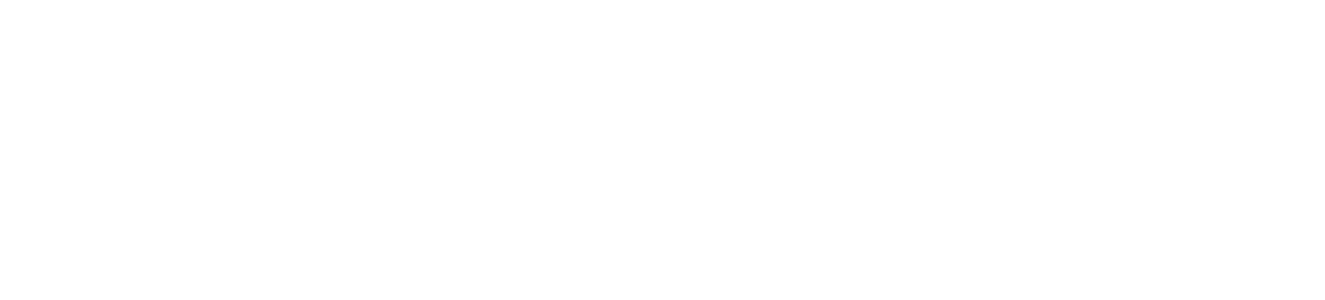
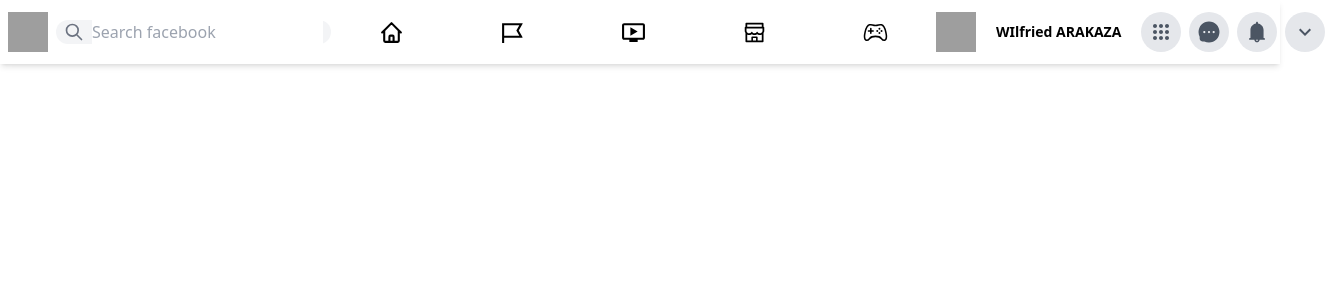
Before and after one commit to wilfriedpapt89/facebook-clone, a Next.js app in the folder frontend/: page / in a window 1280 px wide. Shown: the top 300 px of the page, 1325 px wide, since content can reach past the window. Built offline with nearby package versions, Linux system fonts and the light colour scheme; grey boxes are pictures that could not be loaded.

Commit message:
Header done

```diff
--- /dev/null
+++ b/frontend/components/Header.js
@@ -0,0 +1,77 @@
+import Image from 'next/image'
+import {HiOutlineSearch,HiOutlineHome} from "react-icons/hi"
+import {RiFlag2Line} from "react-icons/ri"
+import {MdOutlineOndemandVideo, MdOutlineExpandMore} from "react-icons/md"
+import {AiOutlineShop, AiFillMessage, AiFillBell} from "react-icons/ai"
+import {IoGameControllerOutline} from "react-icons/io5"
+import {CgMenuGridO} from "react-icons/cg"
+
+import React from 'react'
+
+const Header = () => {
+  return (
+    <div className=" bg-white flex items-center p-2 shadow-md top-0 sticky z-50 h-16">
+        {/* Left elements */}
+        <div className="flex min-w-fit">
+<Image src="https://upload.wikimedia.org/wikipedia/en/0/04/Facebook_f_logo_%282021%29.svg" height={40} width={40}/>
+        </div>
+        <div className="flex items-center space-x-2 px-2 ml-2 rounded-full bg-gray-100 text-gray-500">
+         <HiOutlineSearch size={20} />
+            <input className="hidden lg:inline-flex focus:outline-none" type="text" placeholder="Search facebook"/>
+                    </div>
+        {/* Center element */}
+        <div className="flex flex-grow justify-center mx-2">
+            <div className="flex items-center">
+             <div className="flex items-center h-14 px-4 md:px-10 rounded-md md:hover:bg-gray-100 cursor-pointer">
+                <HiOutlineHome className="mx-auto" size={25}/>
+             </div>
+            </div>
+        </div>
+        <div className="flex flex-grow justify-center mx-2">
+            <div className="flex items-center">
+             <div className="flex items-center h-14 px-4 md:px-10 rounded-md md:hover:bg-gray-100 cursor-pointer">
+                <RiFlag2Line className="mx-auto" size={25}/>
+             </div>
+            </div>
+        </div>
+        <div className="flex flex-grow justify-center mx-2">
+            <div className="flex items-center">
+             <div className="flex items-center h-14 px-4 md:px-10 rounded-md md:hover:bg-gray-100 cursor-pointer">
+                <MdOutlineOndemandVideo className="mx-auto" size={25}/>
+             </div>
+            </div>
+        </div>
+
+        <div className="flex flex-grow justify-center mx-2">
+            <div className="flex items-center">
+             <div className="flex items-center h-14 px-4 md:px-10 rounded-md md:hover:bg-gray-100 cursor-pointer">
+                <AiOutlineShop className="mx-auto" size={25}/>
+             </div>
+            </div>
+        </div>
+
+        <div className="flex flex-grow justify-center mx-2">
+            <div className="flex items-center">
+             <div className="flex items-center h-14 px-4 md:px-10 rounded-md md:hover:bg-gray-100 cursor-pointer">
+                <IoGameControllerOutline className="mx-auto" size={25}/>
+             </div>
+            </div>
+        </div>
+        {/* right elements */}
+        <div className="flex items-center justify-end min-w-fit space-x-2">
+        <Image src="https://upload.wikimedia.org/wikipedia/en/0/04/Facebook_f_logo_%282021%29.svg" height={40} width={40}/>
+        <p className="hidden xl:inline-flex font-semibold text-sm whitespace-nowrap p-3 max-w-xs">WIlfried ARAKAZA</p>
+        <CgMenuGridO className="hidden lg:inline-flex h-10 w-10 bg-gray-200
+        text-gray-600 rounded-full p-2 cursor-pointer hover:bg-gray-300" size={20}/>
+         <AiFillMessage className="hidden lg:inline-flex h-10 w-10 bg-gray-200
+        text-gray-600 rounded-full p-2 cursor-pointer hover:bg-gray-300" size={20}/>
+         <AiFillBell className="hidden lg:inline-flex h-10 w-10 bg-gray-200
+        text-gray-600 rounded-full p-2 cursor-pointer hover:bg-gray-300" size={20}/>
+         <MdOutlineExpandMore className="hidden lg:inline-flex h-10 w-10 bg-gray-200
+        text-gray-600 rounded-full p-2 cursor-pointer hover:bg-gray-300" size={20}/>
+        </div>
+        </div>
+  )
+}
+
+export default Header
--- a/frontend/next.config.js
+++ b/frontend/next.config.js
@@ -2,6 +2,9 @@
 const nextConfig = {
   reactStrictMode: true,
   swcMinify: true,
+  images: {
+    domains:["upload.wikimedia.org"],
+  }
 }
 
 module.exports = nextConfig
--- a/frontend/pages/index.js
+++ b/frontend/pages/index.js
@@ -1,4 +1,5 @@
 import Head from 'next/head'
+import Header from '../components/Header'
 
 export default function Home() {
   return (
@@ -8,6 +9,7 @@
         <meta name="description" content="Generated by create next app" />
         <link rel="icon" href="/favicon.ico" />
       </Head>
+      <Header/>
 
       <main>
       </main>
```
